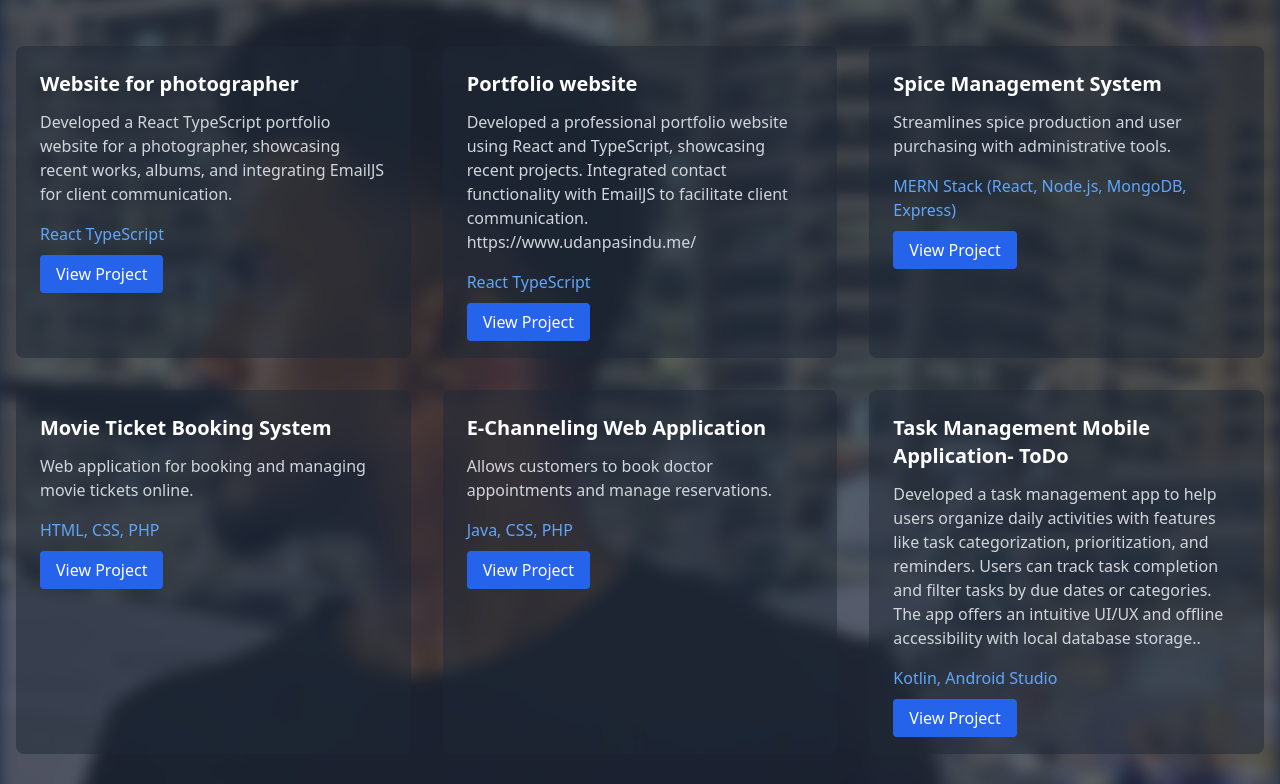
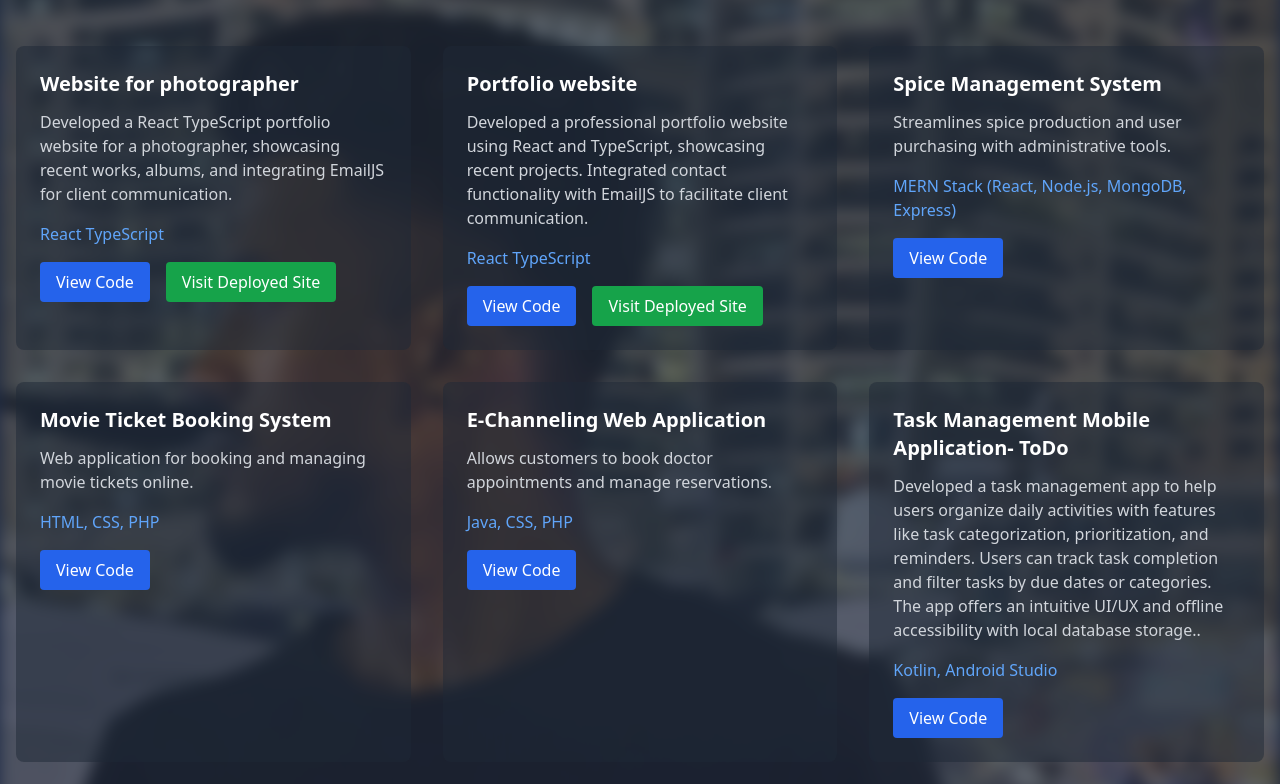
Before and after one commit to Udanpasindu/udanpasinduportfolio, a React (Vite) app: page / in a window 1280 px wide. Shown: the part 1796-2580 px from the top of the page. Built offline with nearby package versions, Linux system fonts and the light colour scheme.

Commit message:
add deployed links to project cards

```diff
--- a/src/App.tsx
+++ b/src/App.tsx
@@ -138,20 +138,21 @@ function App() {
               Projects
             </motion.h2>
             <div className="grid md:grid-cols-2 lg:grid-cols-3 gap-8">
-            <ProjectCard
+              <ProjectCard
                 title="Website for photographer"
                 description="Developed a React TypeScript portfolio website for a photographer, showcasing recent works,
                 albums, and integrating EmailJS for client communication."
                 tech="React TypeScript"
                 link="https://github.com/Udanpasindu/web-site-for-photographer.git"
+                deployedLink="https://web-site-for-photographer.vercel.app/"
               />
               <ProjectCard
                 title="Portfolio website"
                 description="Developed a professional portfolio website using React and TypeScript,
-                showcasing recent projects. Integrated contact functionality with EmailJS to facilitate client communication.
-                https://www.udanpasindu.me/"
+                showcasing recent projects. Integrated contact functionality with EmailJS to facilitate client communication."
                 tech="React TypeScript"
                 link="https://github.com/Udanpasindu/udanpasinduportfolio.git"
+                deployedLink="https://www.udanpasindu.me/"
               />
               <ProjectCard
                 title="Spice Management System"
@@ -306,7 +307,7 @@ function SkillCard({ title, skills }: { title: string; skills: string[] }) {
 }
 
 // Project Card Component with Hover Animation
-function ProjectCard({ title, description, tech, link }: { title: string; description: string; tech: string; link: string }) {
+function ProjectCard({ title, description, tech, link, deployedLink }: { title: string; description: string; tech: string; link: string; deployedLink?: string }) {
   return (
     <motion.div
       className="bg-gray-800/50 rounded-lg p-6 hover:transform hover:scale-105 transition duration-300"
@@ -315,9 +316,16 @@ function ProjectCard({ title, description, tech, link }: { title: string; descri
       <h3 className="text-xl font-bold text-white mb-3">{title}</h3>
       <p className="text-gray-300 mb-4">{description}</p>
       <p className="text-blue-400 mb-4">{tech}</p>
-      <a href={link} target="_blank" rel="noopener noreferrer" className="text-white bg-blue-600 px-4 py-2 rounded hover:bg-blue-700 transition">
-        View Project
-      </a>
+      <div className="flex gap-4">
+        <a href={link} target="_blank" rel="noopener noreferrer" className="text-white bg-blue-600 px-4 py-2 rounded hover:bg-blue-700 transition">
+          View Code
+        </a>
+        {deployedLink && (
+          <a href={deployedLink} target="_blank" rel="noopener noreferrer" className="text-white bg-green-600 px-4 py-2 rounded hover:bg-green-700 transition">
+            Visit Deployed Site
+          </a>
+        )}
+      </div>
     </motion.div>
   );
 }
```
